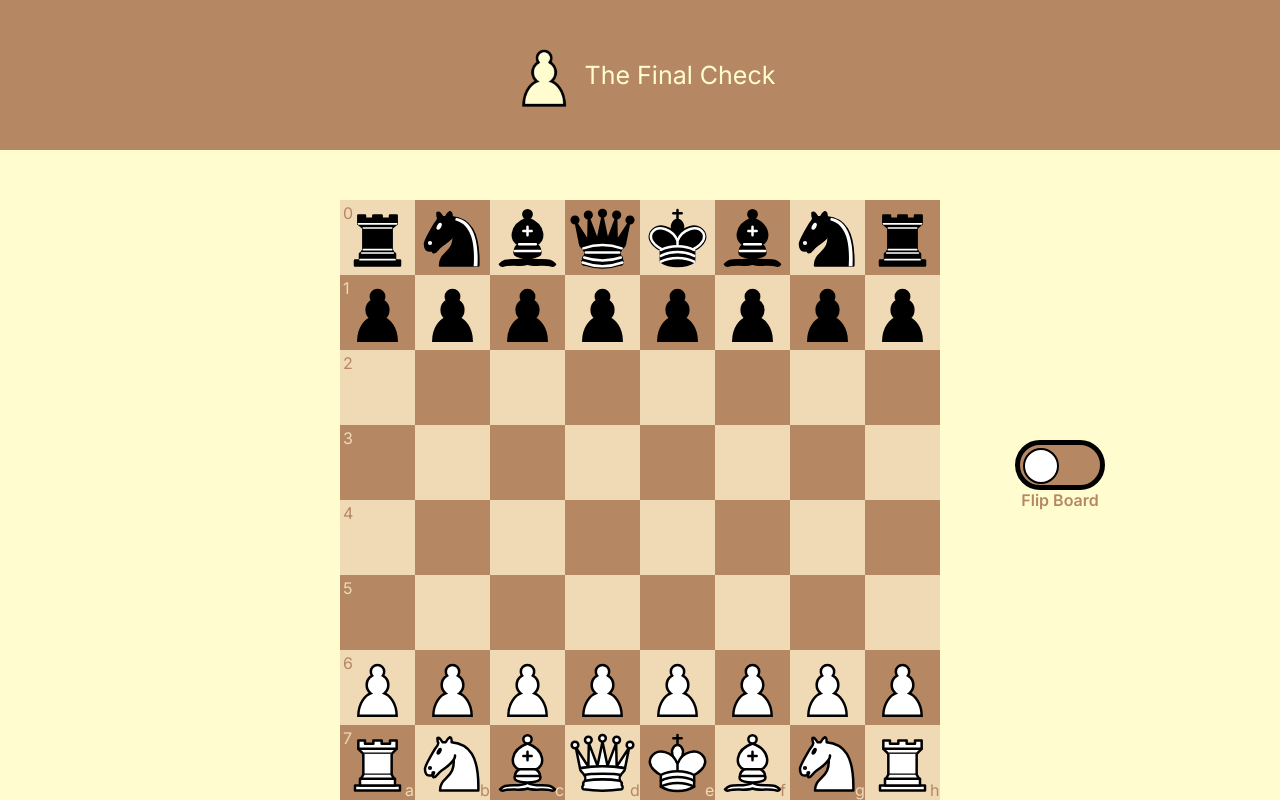
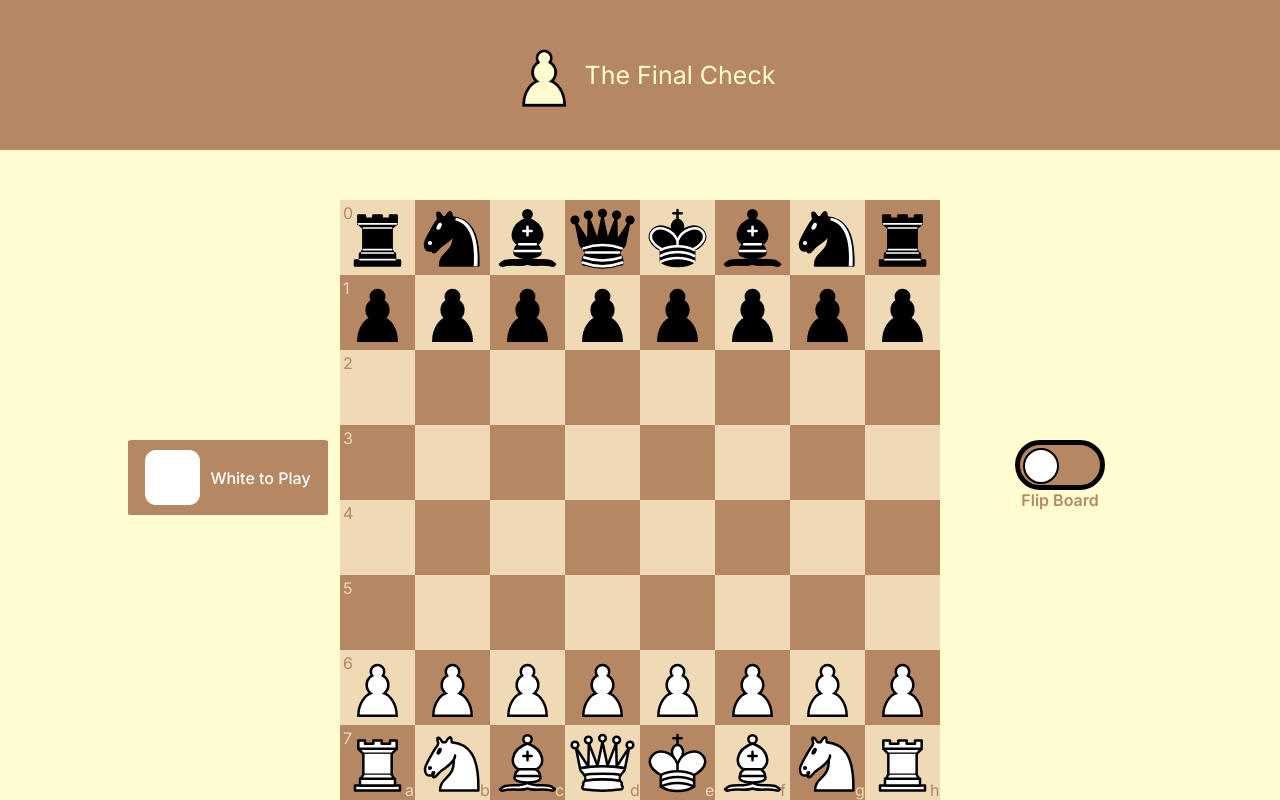
Before and after one commit to pierre-joseph/the-final-check, a React (Vite) app: page / in a window 1280 px wide. Both pictures are taken after a click on the button "Human vs Human". Built offline with nearby package versions, Linux system fonts and the light colour scheme.

Commit message:
turn display added

```diff
--- a/src/components/Board.jsx
+++ b/src/components/Board.jsx
@@ -6,7 +6,8 @@ import GameOver from "./GameOver";
 import PromoteModal from "./PromoteModal";
 import FlipBoard from "./FlipBoard";
 import StartGame from "./StartGame";
-import ChooseColor from "./ChooseColor"
+import ChooseColor from "./ChooseColor";
+import TurnDisplay from "./TurnDisplay";
 
 export default function Board(props) {
   const [state, setState] = useState({
@@ -30,7 +31,7 @@ export default function Board(props) {
     aiIsWhite: null,
     AIFuncRandom: null,
     AIFuncBest: null,
-    makingAIMove: false
+    makingAIMove: false,
   });
 
   useEffect(() => {
@@ -63,7 +64,7 @@ export default function Board(props) {
           kingAttackedFunc: setKingAttacked,
           gameOverFunc: setGameOverFunc,
           AIFuncRandom: setAIFuncRandom,
-          AIFuncBest: setAIFuncBest
+          AIFuncBest: setAIFuncBest,
         };
       });
     });
@@ -77,16 +78,16 @@ export default function Board(props) {
     ) {
       setState((prevState) => ({
         ...prevState,
-        makingAIMove: true
+        makingAIMove: true,
       }));
     }
-  }, [state.isWhite, state.aiIsWhite])
+  }, [state.isWhite, state.aiIsWhite]);
 
   useEffect(() => {
     if (state.makingAIMove) {
       makeAIMove();
     }
-  }, [state.makingAIMove])
+  }, [state.makingAIMove]);
 
   function toggleBoard(row, col) {
     const curSq = (7 - row) * 8 + (7 - col);
@@ -125,7 +126,7 @@ export default function Board(props) {
     makeMoveHelper(state.squareSelected, to, type);
     setState((prevState) => ({
       ...prevState,
-      pendingMove: null
+      pendingMove: null,
     }));
   }
 
@@ -176,12 +177,7 @@ export default function Board(props) {
   }
 
   function makeMoveHelper(from, to, promote) {
-    const newfen = makeMoveInC(
-      from,
-      to,
-      promote,
-      state.Module
-    );
+    const newfen = makeMoveInC(from, to, promote, state.Module);
     const newMovesPtr = state.getPossibleMoves();
     const moves = getMovesFromC(newMovesPtr, state.Module);
     const newResult = state.gameOverFunc();
@@ -194,7 +190,7 @@ export default function Board(props) {
       isWhite: !prevState.isWhite,
       boardPossibleMoves: moves,
       result: newResult,
-      makingAIMove: false
+      makingAIMove: false,
     }));
   }
 
@@ -264,26 +260,26 @@ export default function Board(props) {
         />
       )}
 
-
-      {state.gameType == "bot" && state.aiIsWhite == null &&
+      {state.gameType == "bot" && state.aiIsWhite == null && (
         <ChooseColor
           setAIWhite={(botIsWhite) =>
-            setState(prevState => {
+            setState((prevState) => {
               return {
                 ...prevState,
                 flipBoard: botIsWhite,
-                aiIsWhite: botIsWhite
-              }
+                aiIsWhite: botIsWhite,
+              };
             })
           }
         />
-      }
+      )}
 
       {state.result != 0 && (
         <GameOver winner={state.result} restart={props.restart} />
       )}
 
-      {(state.gameType == "human" || (state.aiIsWhite != null)) && state.result == 0 && (
+      {(state.gameType == "human" || state.aiIsWhite != null) &&
+        state.result == 0 && (
           <FlipBoard
             flip={() =>
               setState((prevState) => {
@@ -296,6 +292,9 @@ export default function Board(props) {
             isOn={state.flipBoard}
           />
         )}
+
+      {(state.gameType == "human" || state.aiIsWhite != null) &&
+        state.result == 0 && <TurnDisplay isWhite={state.isWhite} />}
     </main>
   );
 }
--- /dev/null
+++ b/src/components/TurnDisplay.jsx
@@ -0,0 +1,19 @@
+import '../index.css'
+
+export default function TurnDisplay(props){
+    const color = props.isWhite ? "#FFFFFF" : "#000000";
+    const colorStyles = { color: color };
+    const bgStyles = { backgroundColor: color };
+
+    return (
+        <section className='turnDisplay'>
+            <section
+                className="turnSq"
+                style={bgStyles}>
+            </section>
+            {props.isWhite ?
+            <span style={colorStyles}> White to Play </span>
+            : <span style={colorStyles}> Black to Play </span>}
+        </section>
+    )
+}
--- a/src/index.css
+++ b/src/index.css
@@ -180,3 +180,32 @@ header > img {
   color: #B58863;
   font-weight: 600;
 }
+
+/* turnDisplay Styling */
+.turnDisplay {
+  position: absolute;
+  left: 10%;
+  top: 55%;
+  display: flex;
+  flex-direction: row;
+  width: 200px;
+  height: 75px;
+  align-items: center;
+  justify-content: center;
+  background-color: #B58863;
+  border-radius: 2%;
+}
+
+.turnDisplay > span {
+  font-family: Inter;
+  font-weight: 500;
+}
+
+.turnSq {
+  position: relative;
+  width: 55px;
+  height: 55px;
+  padding: 0;
+  border-radius: 20%;
+  margin-right: 10px;
+}
```
Also changed, not shown: src/main.mjs, 1 other file (tests, documents, lock files or other folders). Lines whose indentation alone changed are shown as unchanged.
